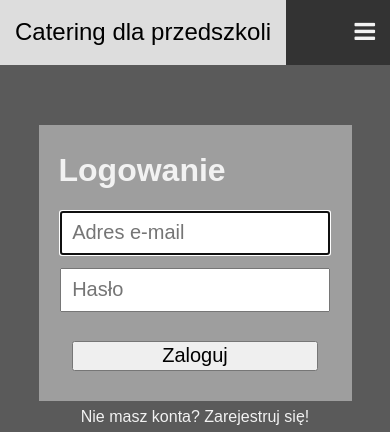
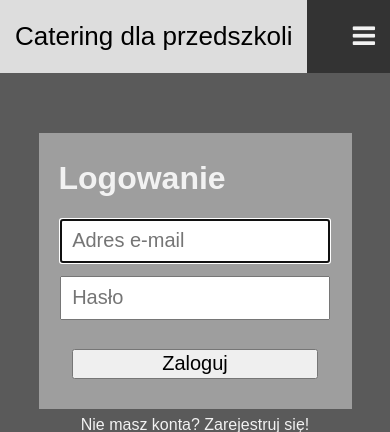
Before and after one commit to KacperK99/przedszkole_catering, a Django app: page /catering_przedszkole/login/ in a window 390 px wide. Shown: the top 432 px of the page. Run offline with Django 3.2, Linux system fonts and the light colour scheme.

```diff
--- a/catering_przedszkole/static/styles/style.css
+++ b/catering_przedszkole/static/styles/style.css
@@ -132,7 +132,9 @@ body {
     float: none !important;
   }
   .topnav a {
-    font-size: 24px !important;
+    font-size: 26px !important;
+    padding-top: 21px !important;
+    padding-bottom: 21px !important;
   }
   .set_mainpage {
     width: 90% !important;
```
